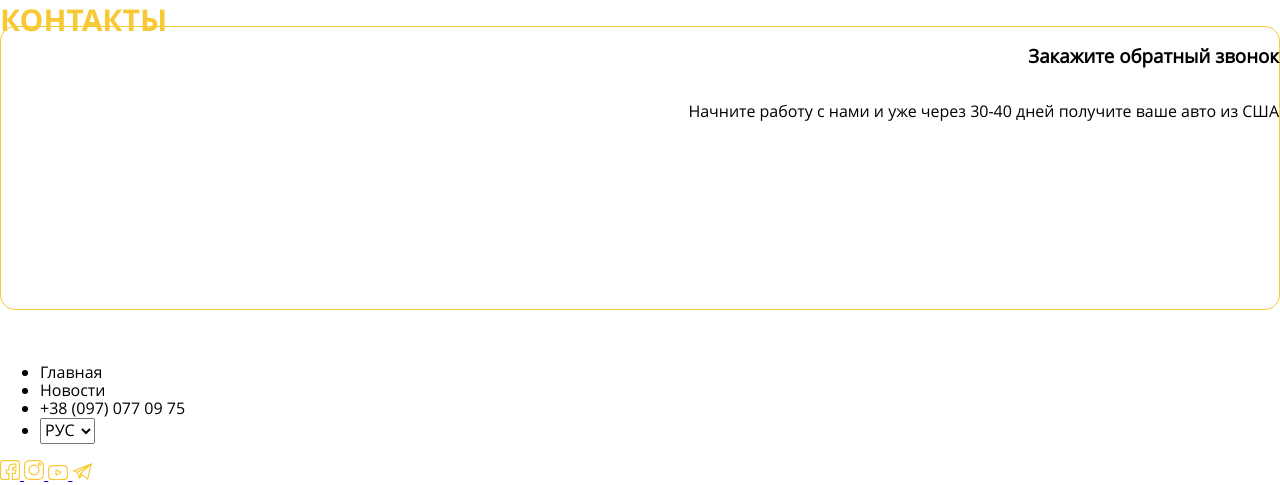
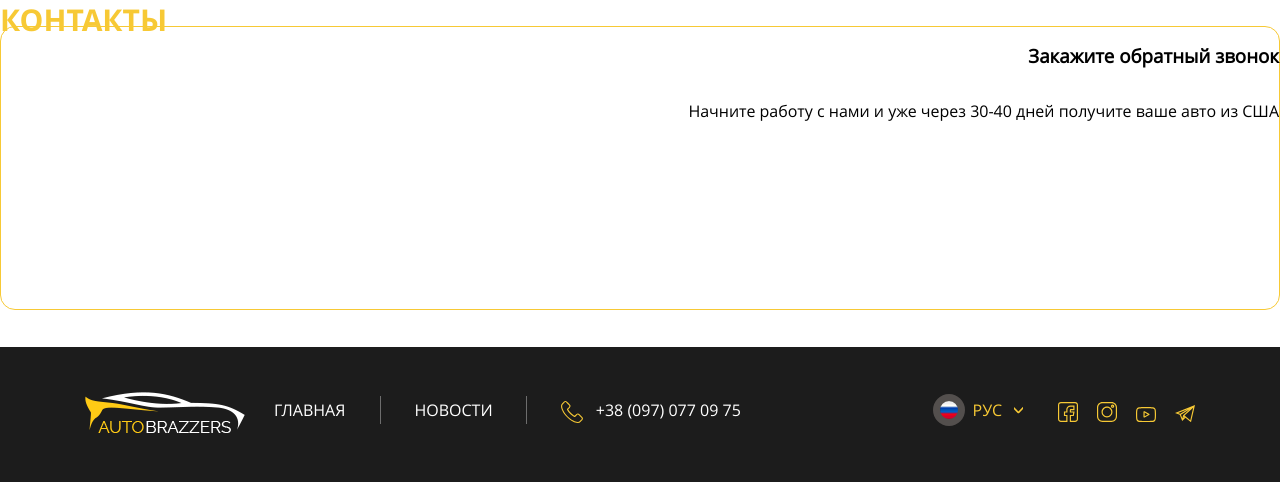
Before and after one commit to TarasDrobotko/autobrazzers, a PHP site: page / in a window 1280 px wide. Shown: the part 3610-4095 px from the top of the page. Run offline with PHP 8.4, Linux system fonts and the light colour scheme.

Commit message:
add footer block, fix header block

```diff
--- a/index.php
+++ b/index.php
@@ -31,10 +31,10 @@
                 <?php include 'sections_include/main_menu_li.php'; ?>
               </ul>
             </li>
-            <li><a href="#" id="main-menu__news" class="main-menu__link main-menu_link-light">Новости</a></li>
+            <li><a href="#" class="main-menu__link main-menu_link-light">Новости</a></li>
             <li><a href="tel:+380970770975" class="main-menu__link main-menu_link-light">
                 <img src="/icons/menu_icons/telephone.svg" alt="telephone icon" class="main-menu_tel-img" />
-                <span id="main-menu__tel">+38 (097) 077 09 75</span>
+                <span class="main-menu__tel">+38 (097) 077 09 75</span>
               </a>
             </li>
             <li>
@@ -253,23 +253,34 @@
       </p>
     </div>
   </main>
-  <footer>
-    <div class="logo"></div>
-    <div id="menu-footer">
-      <ul>
-        <li>Главная</li>
-        <li>Новости</li>
-        <li>+38 (097) 077 09 75</li>
-        <li>
-          <select>
-            <option>РУС</option>
-            <option>ENG</option>
-          </select>
-        </li>
-      </ul>
-    </div>
-    <div id="social-footer">
-      <?php include 'sections_include/svg_social_icons.php'; ?>
+  <footer class="footer">
+    <div class="container">
+      <div class="footer-group">
+        <div class="logo"><img src="/images/logo.png" alt="Logo autobrazers" /></div>
+        <nav>
+          <ul class="main-menu menu__footer">
+            <li><a href="#" class="main-menu__link main-menu_link-light">Главная</a></li>
+            <li><a href="#" class="main-menu__link main-menu_link-light">Новости</a></li>
+            <li><a href="tel:+380970770975" class="main-menu__link main-menu_link-light">
+                <img src="/icons/menu_icons/telephone.svg" alt="telephone icon" class="main-menu_tel-img" />
+                <span class="main-menu__tel">+38 (097) 077 09 75</span>
+              </a>
+            </li>
+            <li>
+              <div class="dropdown">
+                <div class="dropdown__btn">Рус</div>
+                <div class="dropdown__content">
+                  <a href="#" class="dropdown__link" data-value="Рус">Рус</a>
+                  <a href="#" class="dropdown__link" data-value="Eng">Eng</a>
+                </div>
+              </div>
+            </li>
+          </ul>
+        </nav>
+        <div class="social-footer">
+          <?php include 'sections_include/svg_social_icons.php'; ?>
+        </div>
+      </div>
     </div>
   </footer>
 
--- a/sass/blocks/_footer.sass
+++ b/sass/blocks/_footer.sass
@@ -0,0 +1,43 @@
+.footer
+    background-color: #1c1c1c
+    &-group
+        height: 135px
+        display: flex
+        align-items: center
+        flex-flow: row wrap
+        nav
+            .main-menu
+                justify-content: flex-start
+                li img
+                    height: 22px
+                li:first-child
+                    padding-right: 35px
+                    padding-left: 29px
+                li:nth-of-type(3)
+                    padding-left: 34px
+                li:nth-of-type(4)
+                    flex-grow: 1
+                    text-align: right
+
+                .dropdown__content a
+                    text-align: left
+
++tablet
+    .footer
+        padding: 20px 0
+        &-group
+            flex-direction: column
+            justify-content: center
+            height: 100%
+            nav
+                .main-menu.menu__footer
+                    flex-direction: column
+                    align-items: center
+                    li
+                        padding: 0 0 15px 0
+
+                        &:nth-of-type(2) a
+                            border: none
+                            padding: 0
+                        &:nth-of-type(4)
+                            padding-left: 50px
--- a/sass/blocks/_header.sass
+++ b/sass/blocks/_header.sass
@@ -17,123 +17,123 @@ header
     .logo
         max-width: 160px
         flex: 1 160px
-    nav
-        flex: 1 auto
-        .menu-button
-            position: relative
-            width: 50px
-            height: 50px
-            border: 1px solid rgba(#fff, .4)
-            border-radius: 50%
-            background-color: transparent
-            right: 6px
-            top: -20px
-            cursor: pointer
-            &:focus
-                outline: none
-            &_active span
-                height: 0
-            &_active span::before
-                transform: rotate(45deg)
-            &_active span::after
-                transform: rotate(-45deg)
+nav
+    flex: 1 auto
+    .menu-button
+        position: relative
+        width: 50px
+        height: 50px
+        border: 1px solid rgba(#fff, .4)
+        border-radius: 50%
+        background-color: transparent
+        right: 6px
+        top: -20px
+        cursor: pointer
+        &:focus
+            outline: none
+        &_active span
+            height: 0
+        &_active span::before
+            transform: rotate(45deg)
+        &_active span::after
+            transform: rotate(-45deg)
 
-            &__line, &__line::before, &__line::after
-                position: absolute
-                top: 50%
-                display: block
-                margin-top: -1px
-                left: 50%
-                margin-left: -10px
-                width: 20px
-                height: 2px
-                background-color: $gold
-            &__line::before, &__line::after
-                content: ''
-                display: block
-                transition: 0.2s
-            &__line::before
-                transform: translateY(-5px)
-            &__line::after
-                transform: translateY(5px)
-        .main-menu
+        &__line, &__line::before, &__line::after
+            position: absolute
+            top: 50%
+            display: block
+            margin-top: -1px
+            left: 50%
+            margin-left: -10px
+            width: 20px
+            height: 2px
+            background-color: $gold
+        &__line::before, &__line::after
+            content: ''
+            display: block
+            transition: 0.2s
+        &__line::before
+            transform: translateY(-5px)
+        &__line::after
+            transform: translateY(5px)
+    .main-menu
+        display: flex
+        justify-content: flex-end
+        list-style: none
+        text-transform: uppercase
+        position: relative
+        color: #ffffff
+        flex-basis: 1 auto
+        padding-left: 0
+        &__link
+            +link
+        &__li_active
+            & #main-menu__menu
+                color: $gold
+            & #main-menu__menu::before
+                width: 100%
+        &_link-follow svg:hover
+            fill: $gold-dark
+        &_link-light:hover
+            color: #d8cbcb
+        &__tel
+            display: inline-block
+            vertical-align: top
+            margin-left: 9px
+        & li:nth-child(2) a
+            padding: 3px 33px
+            border-left: 1px solid #6d6d6d
+            border-right: 1px solid #6d6d6d
+        &-nested
+            display: none
+            list-style: none
+            font-size: 14px
+            text-align: left
+            position: absolute
+            left: -160px
+            height: 44px
+            line-height: 44px
             padding-left: 0
+            width: calc(100% + 160px)
+            &>li:nth-child(7)~li
+                display: none
+            li
+                padding-left: 0
+                padding-right: 2.15rem
             &__link
                 +link
-            &__li_active
-                & #main-menu__menu
-                    color: $gold
-                & #main-menu__menu::before
-                    width: 100%
-            &_link-follow svg:hover
-                fill: $gold-dark
-            &_link-light:hover
-                color: #d8cbcb
-            &-nested
-                display: none
-                list-style: none
-                font-size: 14px
-                text-align: left
-                position: absolute
-                left: -160px
-                height: 44px
-                line-height: 44px
-                padding-left: 0
-                width: calc(100% + 160px)
-                &>li:nth-child(7)~li
-                    display: none
-                li
-                    padding-left: 0
-                    padding-right: 2.15rem
-                &__link
-                    +link
-                    color: rgba(255, 255, 255, .7)
-                    &:hover
-                        color: #fff
-                &_active
-                    display: flex
-                    align-items: center
-        #main-menu
-            display: flex
-            justify-content: flex-end
-            list-style: none
-            text-transform: uppercase
+                color: rgba(255, 255, 255, .7)
+                &:hover
+                    color: #fff
+            &_active
+                display: flex
+                align-items: center
+    #main-menu
+        &>li:nth-last-of-type(1)
+            padding-left: 43px
+        &>li:nth-last-of-type(2)
+            padding-left: 13px
+        &>li:nth-last-of-type(3)
+            padding-left: 80px
+        &>li:nth-last-of-type(4)
+            padding-left: 33px
+        &>li:nth-last-of-type(5)
+            padding-left: 33px
+        li img
+            height: 22px
+        &__menu
+            display: inline-block
+            vertical-align: top
             position: relative
-            color: #ffffff
-            flex-basis: 1 auto
-            &>li:nth-last-of-type(1)
-                padding-left: 43px
-            &>li:nth-last-of-type(2)
-                padding-left: 13px
-            &>li:nth-last-of-type(3)
-                padding-left: 80px
-            &>li:nth-last-of-type(4)
-                padding-left: 33px
-            &>li:nth-last-of-type(5)
-                padding-left: 33px
-            li img
-                height: 22px
-            &__tel
-                display: inline-block
-                vertical-align: top
-                margin-left: 9px
-            &__news
-                padding: 3px 33px
-                border-left: 1px solid #6d6d6d
-                border-right: 1px solid #6d6d6d
-            &__menu
-                display: inline-block
-                vertical-align: top
-                position: relative
-                cursor: pointer
-                &::before
-                    +pseudo
-                    right: 0
-                    bottom: -4px
-                    width: 0%
-                    height: 1px
-                    background-color: $gold
-                    transition: 0.3s
+            cursor: pointer
+            &::before
+                +pseudo
+                right: 0
+                bottom: -4px
+                width: 0%
+                height: 1px
+                background-color: $gold
+                transition: 0.3s
 
 .button
     &__login-link
--- a/sass/blocks/_social.sass
+++ b/sass/blocks/_social.sass
@@ -1,7 +1,15 @@
-#social-footer,
+.social-footer,
 .ico-social-header
   a svg
     width: 20px
-
     &:hover
       fill: $gold-dark
+
+
+.social-footer
+  a
+    padding-right: 15px
+    text-decoration: none
+    margin-bottom: 0
+  a:last-child
+    padding-right: 0
--- a/sass/style.sass
+++ b/sass/style.sass
@@ -41,8 +41,8 @@
 
 @import 'blocks/header'
 
+@import 'blocks/social'
+
 @import 'blocks/work-sequence'
 
-@import 'blocks/social'
-
 @import 'blocks/footer'
```
Also changed, not shown: css/style.css, 1 other file.
